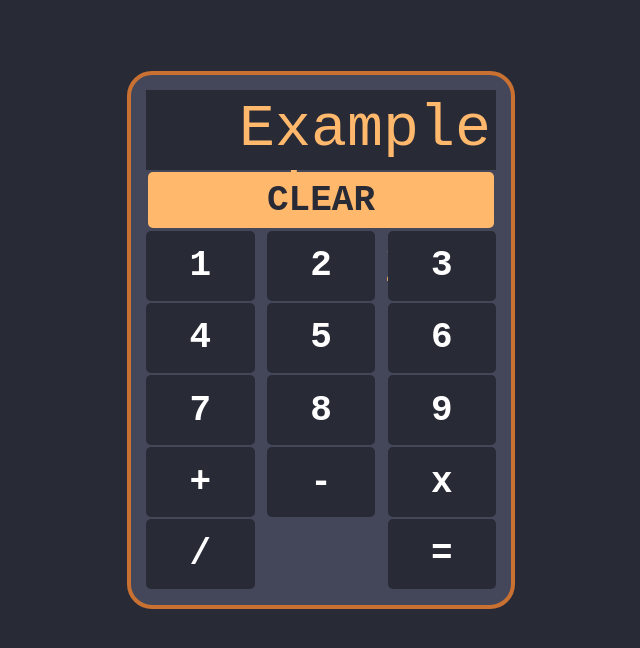
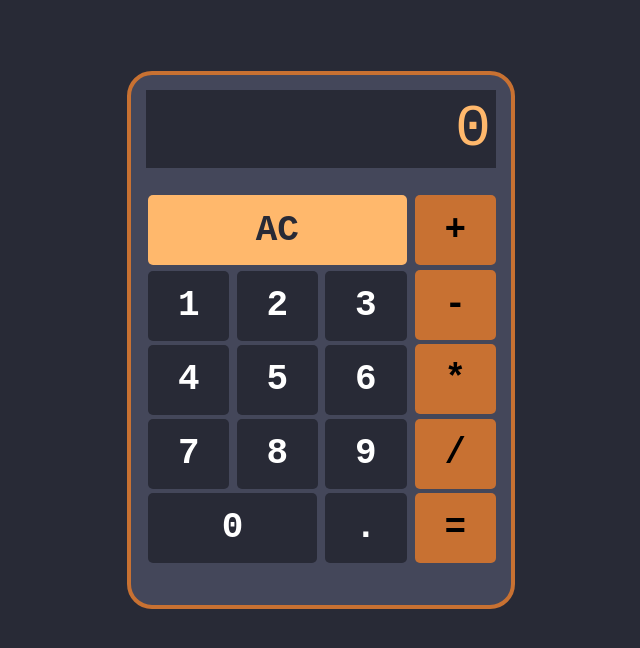
Before and after one commit to sujshah/darculator, a plain HTML site: page index.html in a window 1280 px wide. Shown: the whole page, without its empty margins (319-959 px from the left). Drawn offline with Linux system fonts and the light colour scheme.

Commit message:
Add additional classes, data-keys

```diff
--- a/index.html
+++ b/index.html
@@ -9,23 +9,31 @@
 <body>
     <div class="container">
         <div class="calculator">
-            <div class="display">Example input: 213</div>
-            <div class="clear">CLEAR</div>
+            <div class="display">0</div>
             <div class="buttons">
-                <div class="button">1</div>
-                <div class="button">2</div>
-                <div class="button">3</div>
-                <div class="button">4</div>
-                <div class="button">5</div>
-                <div class="button">6</div>
-                <div class="button">7</div>
-                <div class="button">8</div>
-                <div class="button">9</div>
-                <div class="button">+</div>
-                <div class="button">-</div>
-                <div class="button">x</div>
-                <div class="button">/</div>
-                <div class="button">=</div>
+                <div class="left-buttons">
+                    <div class="clear" data-key="Delete">AC</div>
+                    <div class="numbers">
+                        <div class="button number" data-key="1">1</div>
+                        <div class="button number" data-key="2">2</div>
+                        <div class="button number" data-key="3">3</div>
+                        <div class="button number" data-key="4">4</div>
+                        <div class="button number" data-key="5">5</div>
+                        <div class="button number" data-key="6">6</div>
+                        <div class="button number" data-key="7">7</div>
+                        <div class="button number" data-key="8">8</div>
+                        <div class="button number" data-key="9">9</div>
+                        <div class="button number zero" data-key="0">0</div>
+                        <div class="button number" data-key=".">.</div>
+                    </div>
+                </div>
+                <div class="operators">
+                    <div class="button operator" data-key="+">+</div>
+                    <div class="button operator" data-key="-">-</div>
+                    <div class="button operator" data-key="*">*</div>
+                    <div class="button operator" data-key="/">/</div>
+                    <div class="button operator" data-key="Enter">=</div>
+                </div>
             </div>
         </div>
     </div>
```
